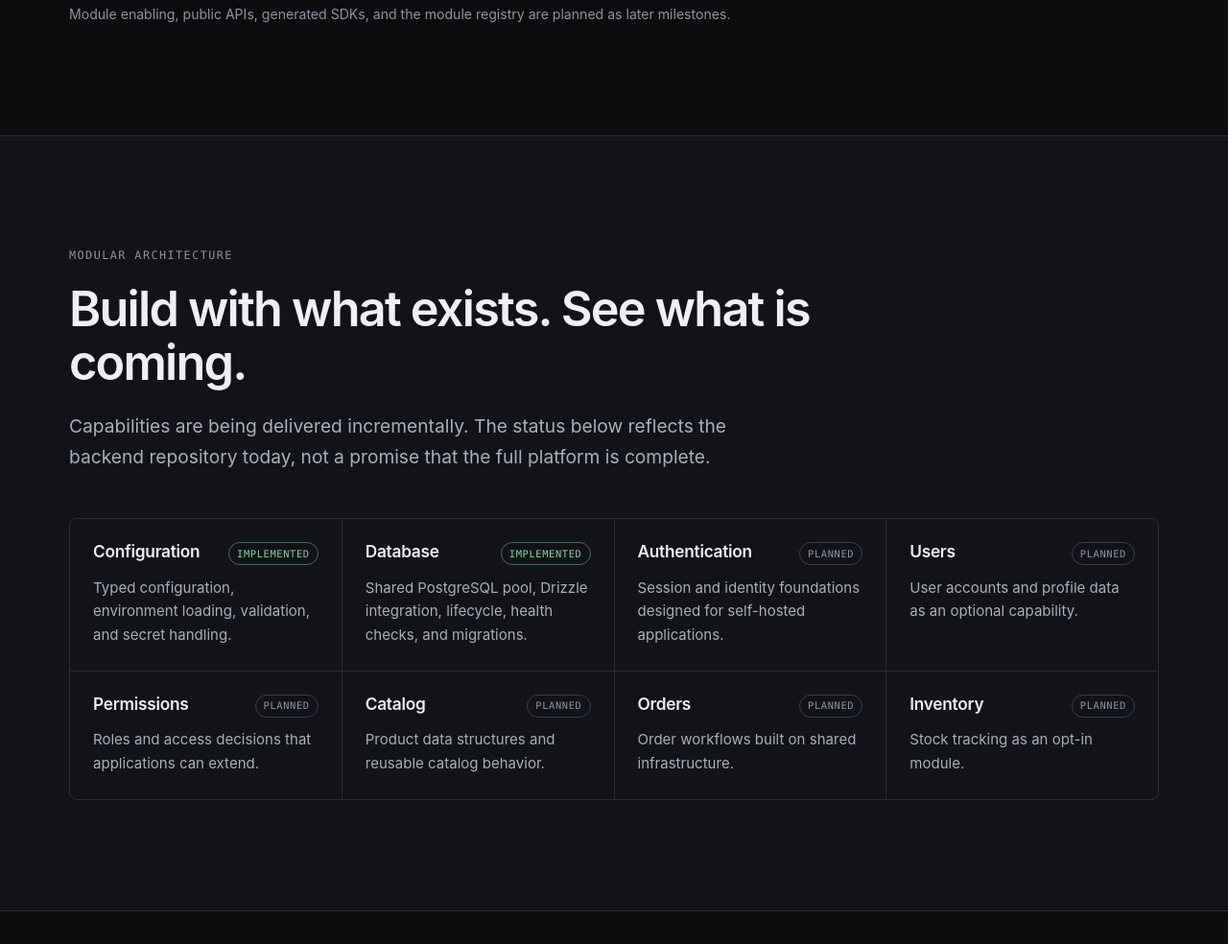
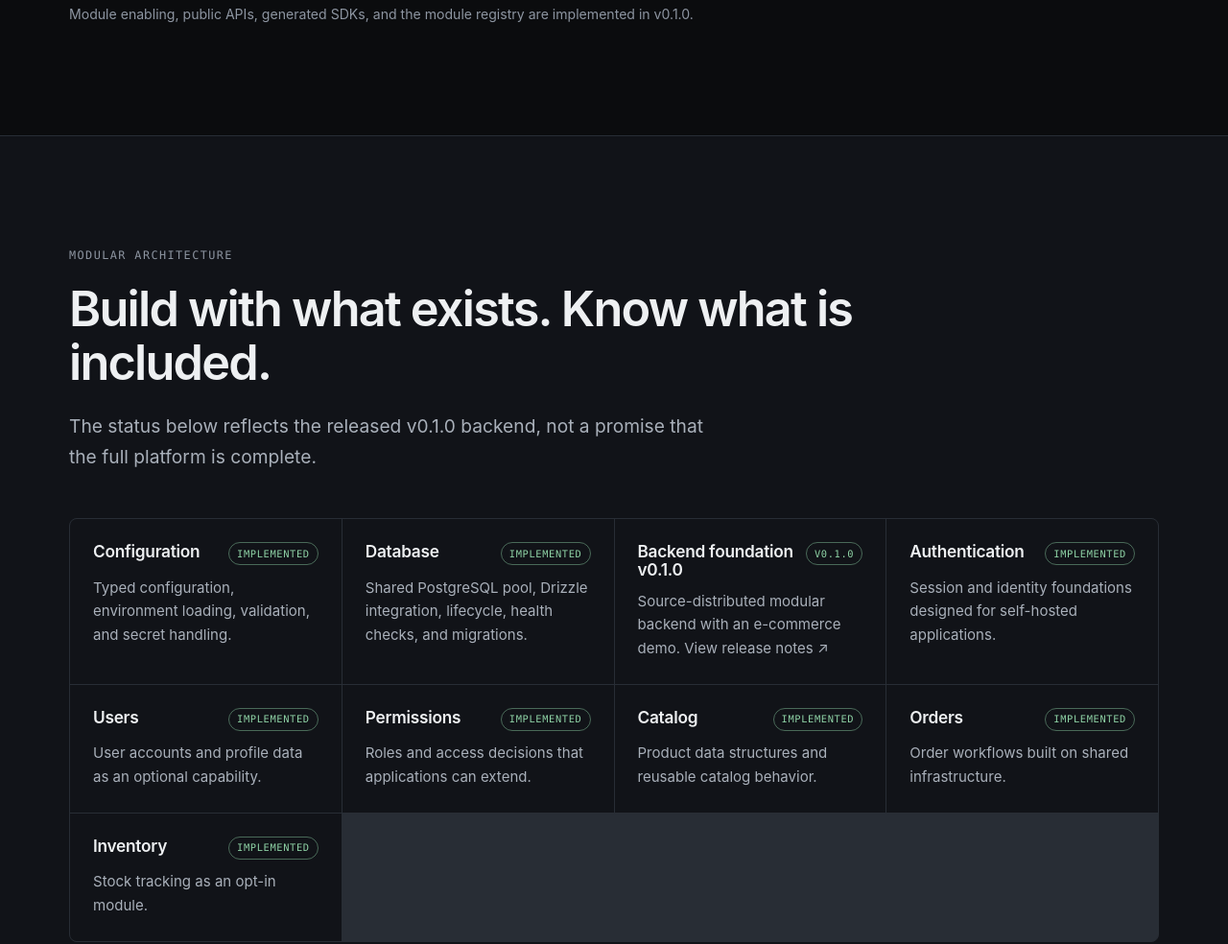
Before and after one commit to SkeletonStructure/SkeletonStructure.github.io, a plain HTML site: page index.html in a window 1280 px wide. Shown: the part 2728-3712 px from the top of the page at 96% size. Drawn offline with Linux system fonts and the light colour scheme.

Commit message:
docs(site): align status with v0.1.0 release

```diff
--- a/index.html
+++ b/index.html
@@ -155,7 +155,7 @@
           </li>
         </ol>
         <p class="footnote">
-          Module enabling, public APIs, generated SDKs, and the module registry are planned as later milestones.
+          Module enabling, public APIs, generated SDKs, and the module registry are implemented in v0.1.0.
         </p>
       </div>
     </section>
@@ -163,10 +163,9 @@
     <section class="section section-alt" id="modules" aria-labelledby="modules-title">
       <div class="container">
         <p class="eyebrow">Modular architecture</p>
-        <h2 id="modules-title">Build with what exists. See what is coming.</h2>
+        <h2 id="modules-title">Build with what exists. Know what is included.</h2>
         <p class="section-intro">
-          Capabilities are being delivered incrementally. The status below reflects the backend repository today,
-          not a promise that the full platform is complete.
+          The status below reflects the released v0.1.0 backend, not a promise that the full platform is complete.
         </p>
 
         <div class="module-grid">
@@ -184,45 +183,52 @@
             </div>
             <p>Shared PostgreSQL pool, Drizzle integration, lifecycle, health checks, and migrations.</p>
           </article>
-          <article class="module module-planned">
+          <article class="module module-implemented">
+            <div class="module-head">
+              <h3>Backend foundation v0.1.0</h3>
+              <span class="status status-implemented">v0.1.0</span>
+            </div>
+            <p>Source-distributed modular backend with an e-commerce demo. <a href="https://github.com/SkeletonStructure/Skeleton/releases/tag/v0.1.0">View release notes <span aria-hidden="true">↗</span></a></p>
+          </article>
+          <article class="module module-implemented">
             <div class="module-head">
               <h3>Authentication</h3>
-              <span class="status status-planned">Planned</span>
+              <span class="status status-implemented">Implemented</span>
             </div>
             <p>Session and identity foundations designed for self-hosted applications.</p>
           </article>
-          <article class="module module-planned">
+          <article class="module module-implemented">
             <div class="module-head">
               <h3>Users</h3>
-              <span class="status status-planned">Planned</span>
+              <span class="status status-implemented">Implemented</span>
             </div>
             <p>User accounts and profile data as an optional capability.</p>
           </article>
-          <article class="module module-planned">
+          <article class="module module-implemented">
             <div class="module-head">
               <h3>Permissions</h3>
-              <span class="status status-planned">Planned</span>
+              <span class="status status-implemented">Implemented</span>
             </div>
             <p>Roles and access decisions that applications can extend.</p>
           </article>
-          <article class="module module-planned">
+          <article class="module module-implemented">
             <div class="module-head">
               <h3>Catalog</h3>
-              <span class="status status-planned">Planned</span>
+              <span class="status status-implemented">Implemented</span>
             </div>
             <p>Product data structures and reusable catalog behavior.</p>
           </article>
-          <article class="module module-planned">
+          <article class="module module-implemented">
             <div class="module-head">
               <h3>Orders</h3>
-              <span class="status status-planned">Planned</span>
+              <span class="status status-implemented">Implemented</span>
             </div>
             <p>Order workflows built on shared infrastructure.</p>
           </article>
-          <article class="module module-planned">
+          <article class="module module-implemented">
             <div class="module-head">
               <h3>Inventory</h3>
-              <span class="status status-planned">Planned</span>
+              <span class="status status-implemented">Implemented</span>
             </div>
             <p>Stock tracking as an opt-in module.</p>
           </article>
@@ -267,15 +273,19 @@
     <section class="section section-alt" id="status" aria-labelledby="status-title">
       <div class="container">
         <p class="eyebrow">Project status</p>
-        <h2 id="status-title">Under active development.</h2>
+        <h2 id="status-title">First release available. Still under active development.</h2>
         <div class="status-panel">
           <p>
-            The core configuration and database foundations exist. The complete modular backend is not
-            finished, and SkeletonStructure is not production-ready or a hosted platform. Milestones are
-            implemented one at a time so each layer can be reviewed before the next begins.
+            SkeletonStructure v0.1.0 is released. It includes the modular backend, the shared
+            modules, an OpenAPI-derived SDK, and a complete e-commerce demonstration. It is not a
+            hosted platform and is not claimed to be production-ready beyond its tested scope.
           </p>
-          <a class="text-link" href="https://github.com/SkeletonStructure/Skeleton/issues">
-            Follow progress on GitHub <span aria-hidden="true">↗</span>
+          <p>
+            No template is guaranteed to be free of vulnerabilities. Good defaults lower risk; they
+            don’t replace review, testing, and keeping your own project up to date.
+          </p>
+          <a class="text-link" href="https://github.com/SkeletonStructure/Skeleton/releases/tag/v0.1.0">
+            Read the v0.1.0 release notes <span aria-hidden="true">↗</span>
           </a>
         </div>
       </div>
```
